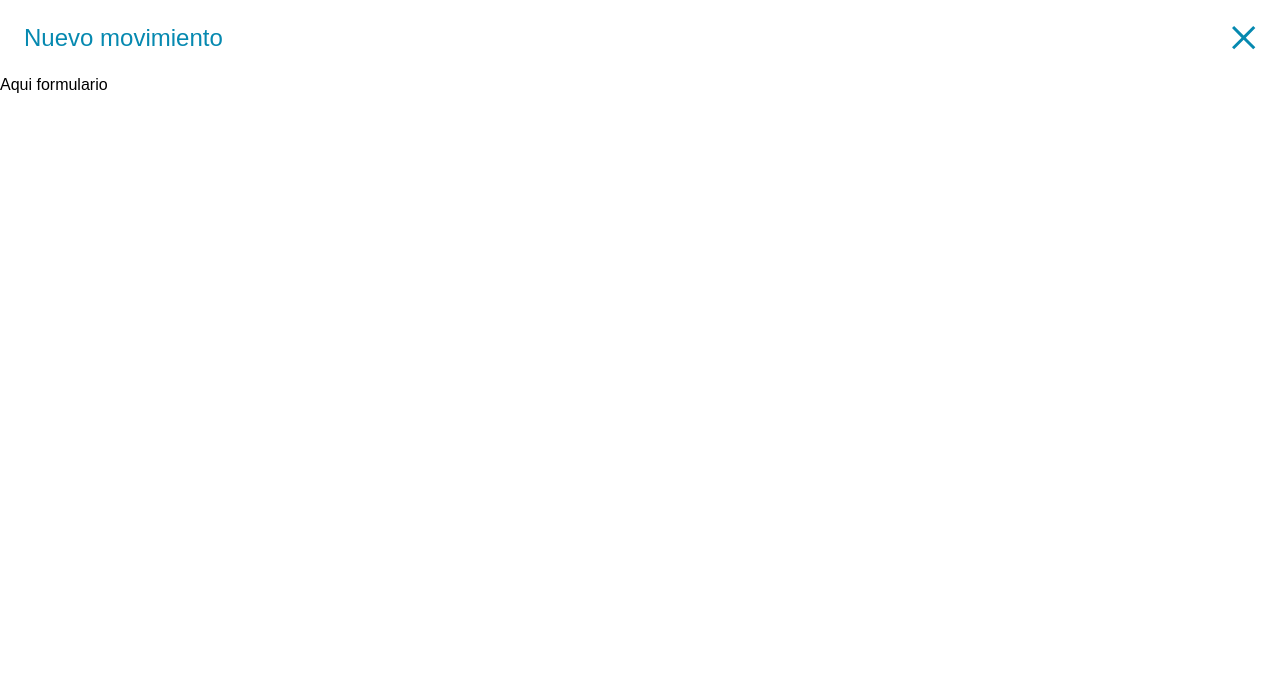
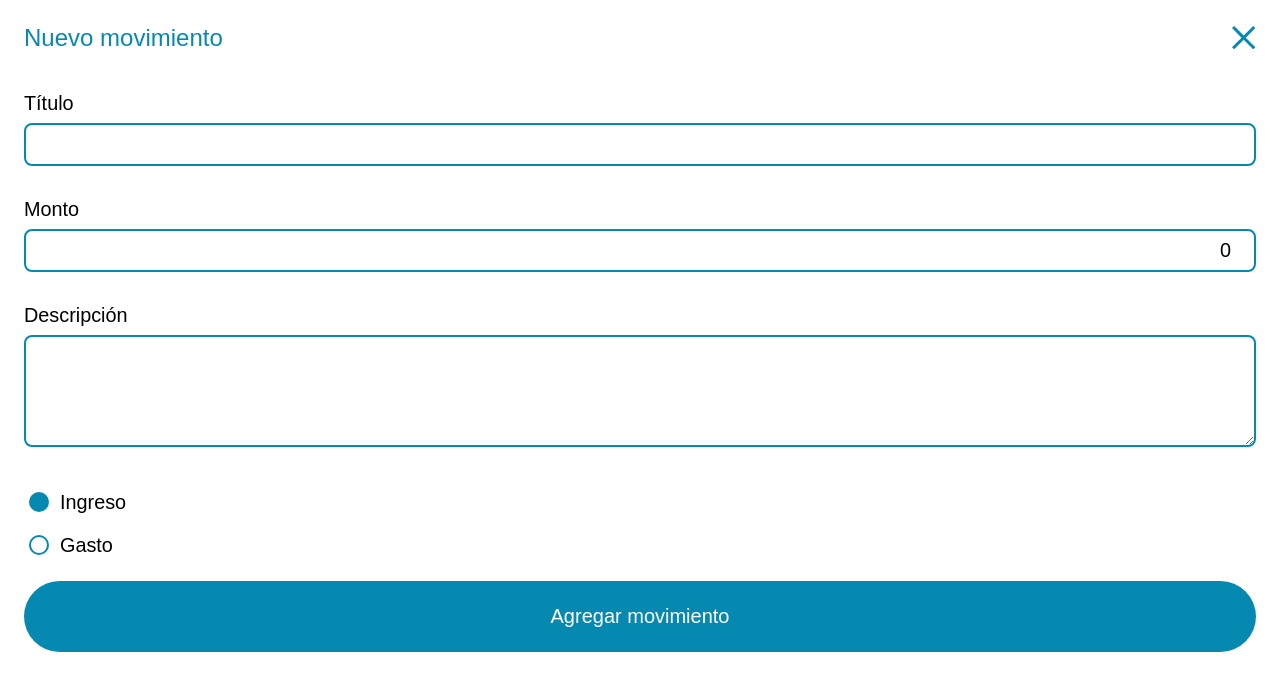
Before and after one commit to jfcodiaz/cashflow-vue, a Vue app: page / in a window 1280 px wide. Both pictures are taken after a click on the button "Agregar movimiento". Shown: the top 690 px of the page. Built offline with nearby package versions, Linux system fonts and the light colour scheme.

Commit message:
09 add movement form

```diff
--- a/src/components/Action.vue
+++ b/src/components/Action.vue
@@ -2,7 +2,33 @@
     <button @click="showModal = true">Agregar movimiento</button>
     <teleport to="#app">
         <Modal v-show="showModal" @close="showModal = false">
-            Aqui formulario
+            <form @submit.prevent="submit">
+                <div class="field">
+                    <label>Título</label>
+                    <input type="text" v-model="title" />
+                </div>
+                <div class="field">
+                    <label>Monto</label>
+                    <input type="number" v-model="amount" />
+                </div>
+                <div class="field">
+                    <label>Descripción</label>
+                    <textarea rows="4" v-model="description"></textarea>
+                </div>
+                <div class="field">
+                    <label class="radio-label">
+                        <input type="radio" v-model="movementType" value="Ingreso" />
+                        <span>Ingreso</span>
+                    </label>
+                    <label class="radio-label">
+                        <input type="radio" v-model="movementType" value="Gasto" />
+                        <span>Gasto</span>
+                    </label>
+                </div>
+                <div class="action">
+                    <button>Agregar movimiento</button>
+                </div>
+            </form>
         </Modal>
     </teleport>
 </template>
@@ -11,6 +37,13 @@
   import { ref } from "vue";
   import Modal from "./Modal.vue";
   const showModal = ref(false);
+  const title = ref("");
+  const amount = ref(0);
+  const description = ref("");
+  const movementType = ref("Ingreso");
+  const submit = () => {
+      showModal.value = !showModal.value;
+  }
 </script>
 
 <style scoped>
```
